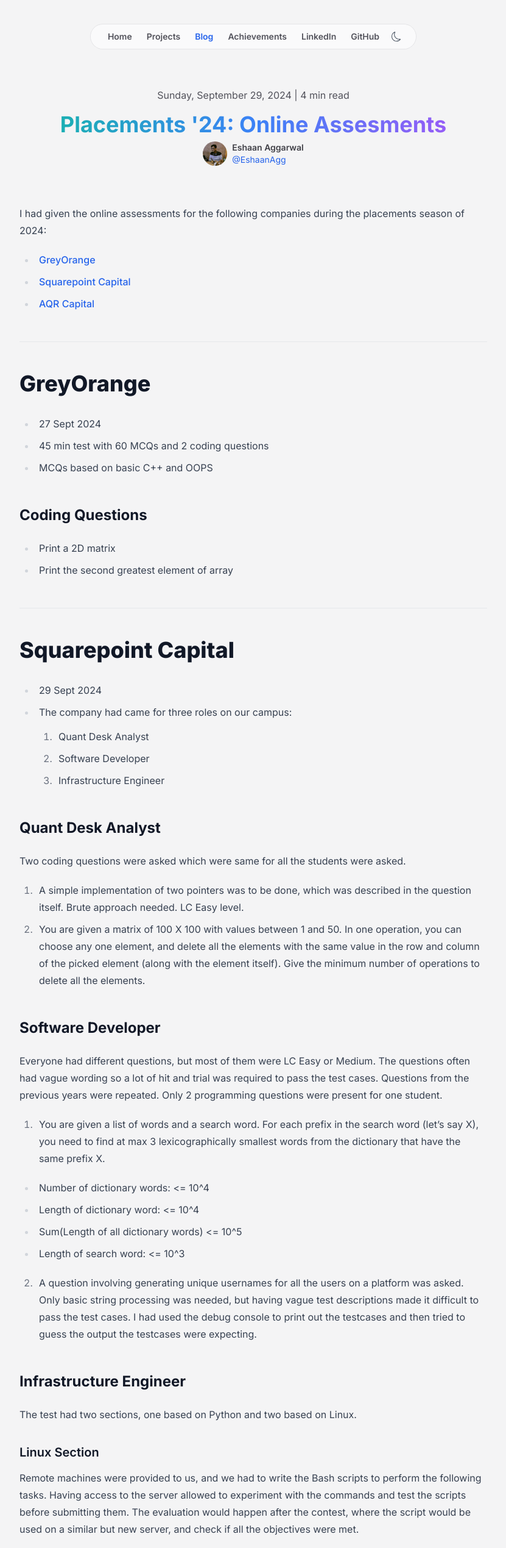
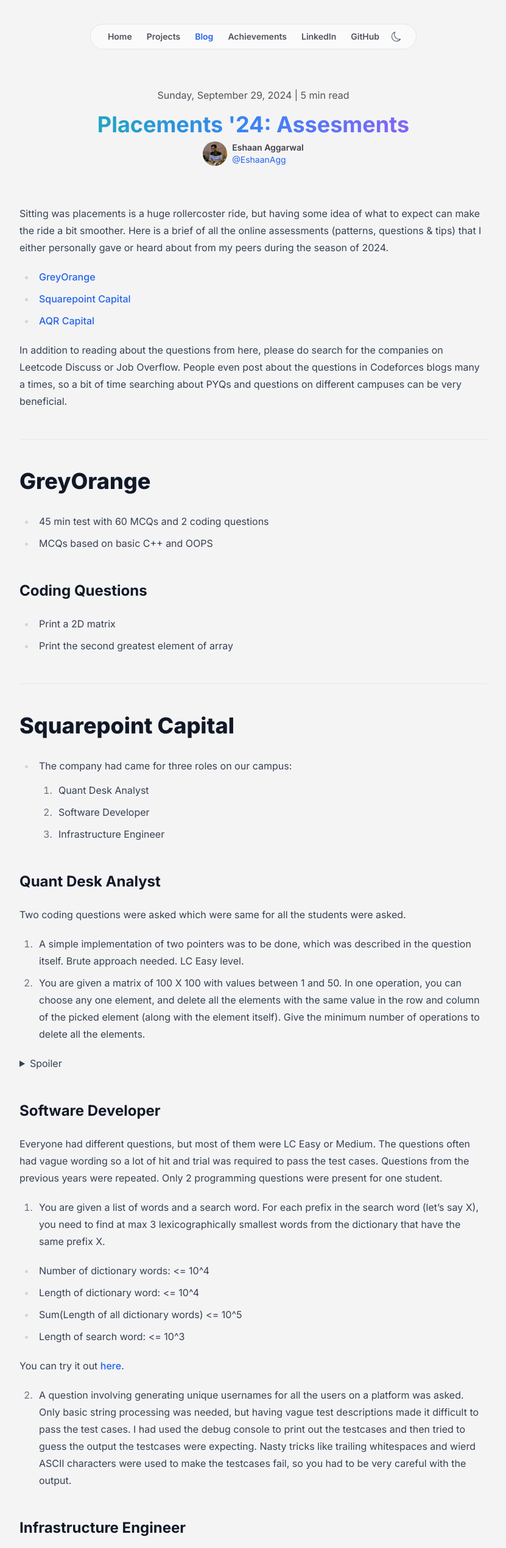
Before and after one commit to EshaanAgg/web, an Astro site: page /blog/placements in a window 1280 px wide. Shown: the top 2539 px of the page at 61% size, without its empty margins (224-1055 px from the left). Built offline with nearby package versions, Linux system fonts and the light colour scheme; Astro itself is replaced by a stand-in of ours; some packages are replaced by stand-ins of ours.

Commit message:
blog update

```diff
--- a/src/content/blog/placements.md
+++ b/src/content/blog/placements.md
@@ -1,24 +1,25 @@
 ---
-title: "Placements '24: Online Assesments"
-description: A brief of all the online assessments that I had given during the placements season of 2024.
+title: "Placements '24: Assesments"
+description: A brief of all the online assessments that I witnessed during the season of 2024.
 pubDate: 2024-09-29
 updateDate: 2024-10-03
-draft: false
+draft: true
 pinned: true
 tags: ["placements", "2024"]
 ---
 
-I had given the online assessments for the following companies during the placements season of 2024:
+Sitting was placements is a huge rollercoster ride, but having some idea of what to expect can make the ride a bit smoother. Here is a brief of all the online assessments (patterns, questions & tips) that I either personally gave or heard about from my peers during the season of 2024.
 
 - [GreyOrange](#greyorange)
 - [Squarepoint Capital](#squarepoint-capital)
 - [AQR Capital](#aqr-capital)
 
+In addition to reading about the questions from here, please do search for the companies on Leetcode Discuss or Job Overflow. People even post about the questions in Codeforces blogs many a times, so a bit of time searching about PYQs and questions on different campuses can be very beneficial.
+
 ---
 
 # GreyOrange
 
-- 27 Sept 2024
 - 45 min test with 60 MCQs and 2 coding questions
 - MCQs based on basic C++ and OOPS
 
@@ -31,7 +32,6 @@ I had given the online assessments for the following companies during the placem
 
 # Squarepoint Capital
 
-- 29 Sept 2024
 - The company had came for three roles on our campus:
   1. Quant Desk Analyst
   2. Software Developer
@@ -44,6 +44,13 @@ Two coding questions were asked which were same for all the students were asked.
 1. A simple implementation of two pointers was to be done, which was described in the question itself. Brute approach needed. LC Easy level.
 2. You are given a matrix of 100 X 100 with values between 1 and 50. In one operation, you can choose any one element, and delete all the elements with the same value in the row and column of the picked element (along with the element itself). Give the minimum number of operations to delete all the elements.
 
+<details>
+<summary>Spoiler</summary>
+
+You can read about [question 2](https://leetcode.com/discuss/interview-question/5846629/SquarePoint-OA-Desk-Quant) here. The question actually turns out to be NP Complete, and thus the best you can do is brute force and try all orderings. In the OA to pass the questions, you had to use the (incorrect) greedy approach, where you would always choose the element whose deletion would result in the maximum number of deletions. To solve it in actual constraints, you can [try this](https://codeforces.com/gym/101246/problem/C) on Codeforces.
+
+</details>
+
 ## Software Developer
 
 Everyone had different questions, but most of them were LC Easy or Medium. The questions often had vague wording so a lot of hit and trial was required to pass the test cases. Questions from the previous years were repeated. Only 2 programming questions were present for one student.
@@ -55,7 +62,9 @@ Everyone had different questions, but most of them were LC Easy or Medium. The q
 - Sum(Length of all dictionary words) <= 10^5
 - Length of search word: <= 10^3
 
-2. A question involving generating unique usernames for all the users on a platform was asked. Only basic string processing was needed, but having vague test descriptions made it difficult to pass the test cases. I had used the debug console to print out the testcases and then tried to guess the output the testcases were expecting.
+You can try it out [here](https://leetcode.com/problems/search-suggestions-system/description/).
+
+2. A question involving generating unique usernames for all the users on a platform was asked. Only basic string processing was needed, but having vague test descriptions made it difficult to pass the test cases. I had used the debug console to print out the testcases and then tried to guess the output the testcases were expecting. Nasty tricks like trailing whitespaces and wierd ASCII characters were used to make the testcases fail, so you had to be very careful with the output.
 
 ## Infrastructure Engineer
 
@@ -87,7 +96,6 @@ A mock API endpoint was provided, to which we had to make an API call to fetch t
 
 # AQR Capital
 
-- 3 Oct 2024
 - The test pattern is more or less constant across the years.
 - 20-25 MCQs & 2 coding questions
 - MCQs are based on C++, OOPS, DBMS and other core CS concepts.
```
